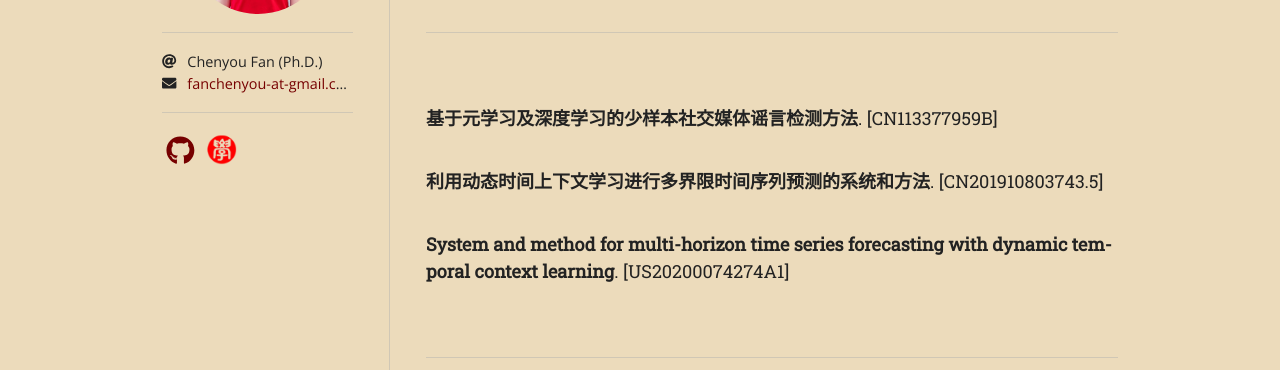
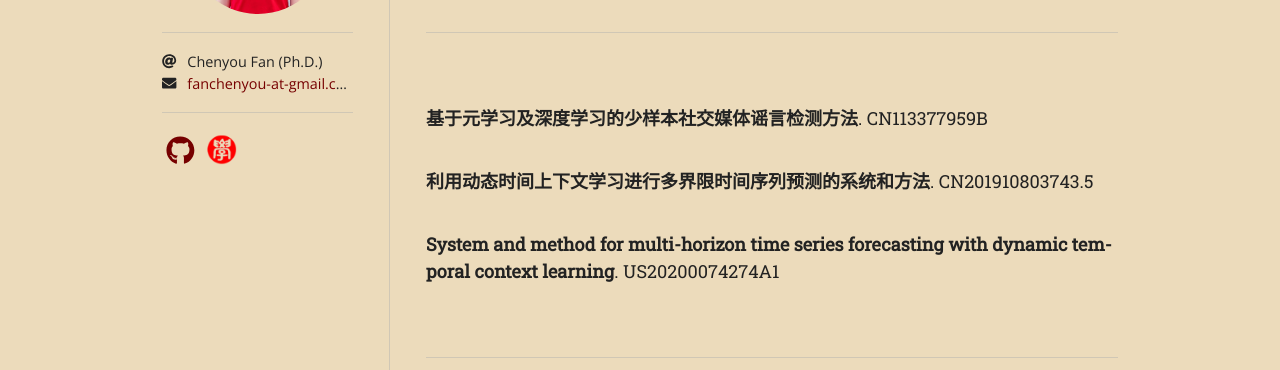
Before and after one commit to fanchenyou/fanchenyou.github.io, a Jekyll site: the page built from patents.md, in a window 1280 px wide. Shown: the part 226-596 px from the top of the page. Built offline with Jekyll 4.4.1, drawn with Linux system fonts in a browser that asks for light colours; nearby versions of some CDN libraries; some web fonts are replaced.

Commit message:
first commit

```diff
--- a/patents.md
+++ b/patents.md
@@ -3,8 +3,8 @@ layout: page
 title: Patents
 permalink: /patents/
 ---
-**基于元学习及深度学习的少样本社交媒体谣言检测方法**. [CN113377959B]
+**基于元学习及深度学习的少样本社交媒体谣言检测方法**. CN113377959B
 
-**利用动态时间上下文学习进行多界限时间序列预测的系统和方法**. [CN201910803743.5]
+**利用动态时间上下文学习进行多界限时间序列预测的系统和方法**. CN201910803743.5
 
-**System and method for multi-horizon time series forecasting with dynamic temporal context learning**. [US20200074274A1]
+**System and method for multi-horizon time series forecasting with dynamic temporal context learning**. US20200074274A1
```
